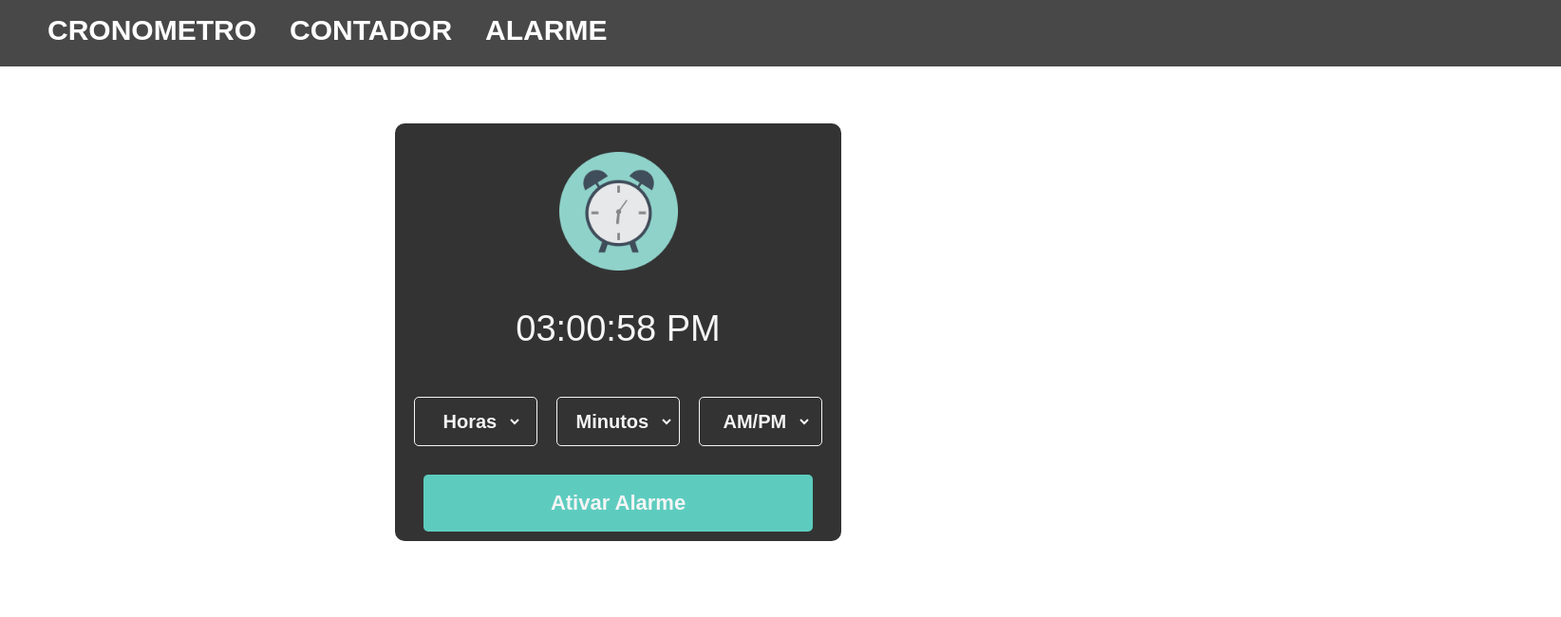
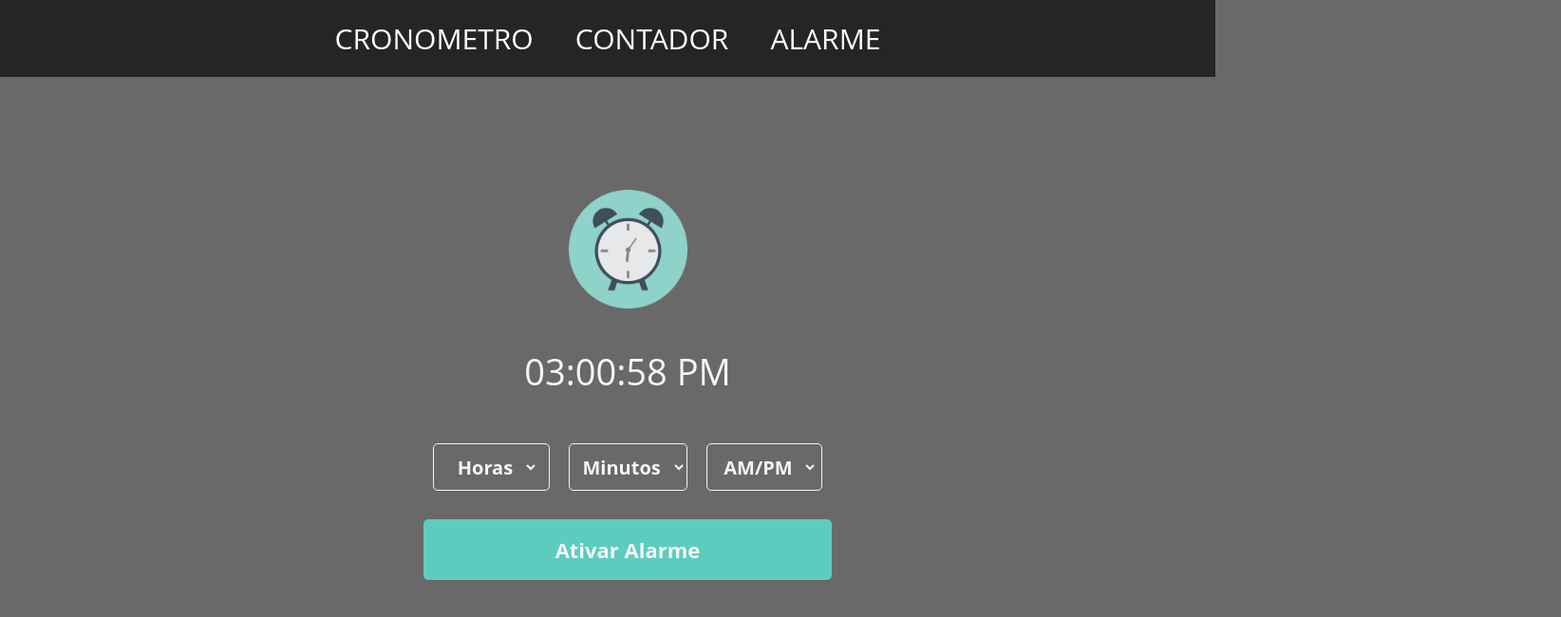
Before and after one commit to lorenzozardo/projeto_cronometro, a plain HTML site: page alarme.html in a window 1280 px wide. Shown: the whole page at 95% size, 1644 px wide, since content can reach past the window. Drawn offline with Linux system fonts and the light colour scheme.

Commit message:
mudanças header e alarme

```diff
--- a/alarme.css
+++ b/alarme.css
@@ -4,54 +4,56 @@ body{
     font-family: Arial, Helvetica, sans-serif;
     text-align: center;
 }
+@import url('https://fonts.googleapis.com/css2?family=Open+Sans&display=swap');
 
-.navbar_header{
-    display: inline-block;
-    width: 193vh;
-    height: 50px;
-    padding: 10px 50px;
-    background-color: rgb(72, 72, 72);
-}
-ul{
+* {
+    margin: 0 auto;
     padding: 0;
-    margin: 0;
-    list-style: none;
-    display: flex;
-    justify-content: flex-start;
-    margin-top: 5px;
-}
-.navbar_item a{
-    font-size: 30px;
-    font-weight: bold;
-    text-decoration: none;
-    text-align: center;
-    text-transform: none;
-    margin-right: 35px;
-    color: #fff;
-}
-.navbar_item a:hover{
-    padding: 7px;
-    border-radius: 10px;
-    background-color: rgb(191, 131, 0);
+    box-sizing: border-box;
+    font-family: 'Open Sans', sans-serif;
 }
 
-.container {
-    background-size: 100%;
-    background-position: center left;
-    width: 1200px;
+#menu{
+    background-color: rgb(37, 37, 39);
 }
 
+#menu ul {
+    max-width: 800px;
+    list-style: none;
+    padding: 0;
+}
+
+#menu ul li {
+    display: inline;
+}
+
+#menu ul li a {
+    color: #FFF;
+    padding: 20px;
+    display: inline-block;
+    text-decoration: none;
+    transition: background .4s;
+    font-size: 30px;
+}
+
+#menu ul li a:hover {
+    background-color: rgb(24, 139, 233);
+}
+
+body{
+    background-color: #696969;
+}
 .alarm-container {
     display: flex;
     align-items: center;
     justify-content: space-between;
     position: absolute;
-    top: 15%;
+    top: 20%;
     right: 30%;
     width: 450px;
     border-radius: 10px;
     flex-direction: column;
-    background: #333;
+    background: #696969;
     color: #fff;
     margin: 10px;
     padding: 10px;
@@ -120,7 +122,7 @@ ul{
 }
 
 .container button {
-    width: 410px;
+    width: 430px;
     border: none;
     font-size: 22px;
     font-weight: bolder;
--- a/alarme.html
+++ b/alarme.html
@@ -9,22 +9,15 @@
 </head>
 <body>
     <header>
-        <div class="navbar_header">
-            <div class="navbar">
-                <ul>
-                    <li class="navbar_item">
-                        <a href="#">CRONOMETRO</a>
-                    </li>
-                    <li class="navbar_item">
-                        <a href="contador.html">CONTADOR</a>
-                    </li>
-                    <li class="navbar_item">
-                        <a href="alarme.html">ALARME</a>
-                    </li>
-                </ul>
-            </div>
-        </div>
+        <nav id="menu">
+            <ul>
+                <li><a href="cronometro.html">CRONOMETRO</a></li>
+                <li><a href="contador.html">CONTADOR</a></li>
+                <li><a href="alarme.html">ALARME</a></li>
+            </ul>
+        </nav>
     </header>
+
     <div class="container">
         <div class="alarm-container">
             <img src="images/alarm-1673577_1280.png" class="alarm-img" alt="">
--- a/contador.css
+++ b/contador.css
@@ -1,42 +1,50 @@
+@import url('https://fonts.googleapis.com/css2?family=Open+Sans&display=swap');
+
+* {
+    margin: 0 auto;
+    padding: 0;
+    font-family: 'Open Sans', sans-serif;
+}
+
+#menu{
+    background-color: rgb(37, 37, 39);
+}
+
+#menu ul {
+    max-width: 800px;
+    list-style: none;
+    padding: 0;
+}
+
+#menu ul li {
+    display: inline;
+}
+
+#menu ul li a {
+    color: #FFF;
+    padding: 20px;
+    display: inline-block;
+    text-decoration: none;
+    transition: background .4s;
+    font-size: 30px;
+}
+
+#menu ul li a:hover {
+    background-color: rgb(24, 139, 233);
+}
+
 body{
     margin: 0;
     padding: 0;
     font-family: Arial, Helvetica, sans-serif;
     text-align: center;
-}
-.navbar_header{
-    display: inline-block;
-    width: 193vh;
-    height: 50px;
-    padding: 10px 50px;
-    background-color: rgb(72, 72, 72);
-}
-ul{
-    padding: 0;
-    margin: 0;
-    list-style: none;
-    display: flex;
-    justify-content: flex-start;
-    margin-top: 5px;
-}
-.navbar_item a{
-    font-size: 30px;
-    font-weight: bold;
-    text-decoration: none;
-    text-align: center;
-    text-transform: none;
-    margin-right: 35px;
-    color: #fff;
-}
-.navbar_item a:hover{
-    padding: 7px;
-    border-radius: 10px;
-    background-color: rgb(191, 131, 0);
+    background-color: #696969;
 }
 h1{
     font-weight: bold;
     font-size: 40px;
     margin-bottom: 50px;
+    margin-top: 50px;
 }
 h2{
     font-size: 45px;
@@ -55,7 +63,7 @@ form input{
 }
 .contagem{
     font-family: sans-serif;
-    color: #fff;
+    color: black;
     display: inline-block;
     text-align: center;
     font-size: 30px;
@@ -66,7 +74,7 @@ form input{
     padding: 30px;
     font-weight: bold;
     border-radius: 10px;
-    background-color: rgb(65, 65, 65);
+    background-color: #FFF;
     display: inline-block;
 }
 span{
@@ -75,6 +83,5 @@ span{
     font-weight: bold;
     margin-bottom: 20px;
     font-size: 40px;
-    background-color: rgb(55, 55, 55);
     display: inline-block;
 }
--- a/cronometro.css
+++ b/cronometro.css
@@ -1,50 +1,60 @@
+@import url('https://fonts.googleapis.com/css2?family=Open+Sans&display=swap');
+
+* {
+    margin: 0 auto;
+    padding: 0;
+    box-sizing: border-box;
+    font-family: 'Open Sans', sans-serif;
+}
+
+#menu{
+    background-color: rgb(37, 37, 39);
+}
+
+#menu ul {
+    max-width: 800px;
+    list-style: none;
+    padding: 0;
+}
+
+#menu ul li {
+    display: inline;
+}
+
+#menu ul li a {
+    color: #FFF;
+    padding: 20px;
+    display: inline-block;
+    text-decoration: none;
+    transition: background .4s;
+    font-size: 30px;
+}
+
+#menu ul li a:hover {
+    background-color: rgb(24, 139, 233);
+}
+
+
 body{
     margin: 0;
     padding: 0;
     font-family: Arial, Helvetica, sans-serif;
     text-align: center;
-}
-.navbar_header{
-    display: inline-block;
-    width: 193vh;
-    height: 50px;
-    padding: 10px 50px;
-    background-color: rgb(72, 72, 72);
-}
-ul{
-    padding: 0;
-    margin: 0;
-    list-style: none;
-    display: flex;
-    justify-content: flex-start;
-    margin-top: 5px;
-}
-.navbar_item a{
-    font-size: 30px;
-    font-weight: bold;
-    text-decoration: none;
-    text-align: center;
-    text-transform: none;
-    margin-right: 35px;
-    color: #fff;
-}
-.navbar_item a:hover{
-    padding: 7px;
-    border-radius: 10px;
-    background-color: rgb(191, 131, 0);
+    background-color: #696969;
 }
 .cronometro{
     text-align: center;
     margin: 20px;
     border-radius: 20px;
-    border: 3px solid black;
+    border: 3px solid #fff;
+    margin-top: 5%;
 }
 .botao-contagem{
     background-color: rgb(188, 107, 0);
 }
 #relogio{
     font-size: 120px;
-    color: black;
+    color: #fff;
 }
 .botoes{
     margin-bottom: 60px;
@@ -66,7 +76,7 @@ button:hover{
     margin: 10px;
 }
 .pausar{
-    background-color: rgb(62, 62, 62);
+    background-color: black;
     margin: 10px;
 }
 .parar{
```
Also changed, not shown: contador.html (+8 -15 lines), cronometro.html (+8 -16 lines), images/mito.jfif (added).
